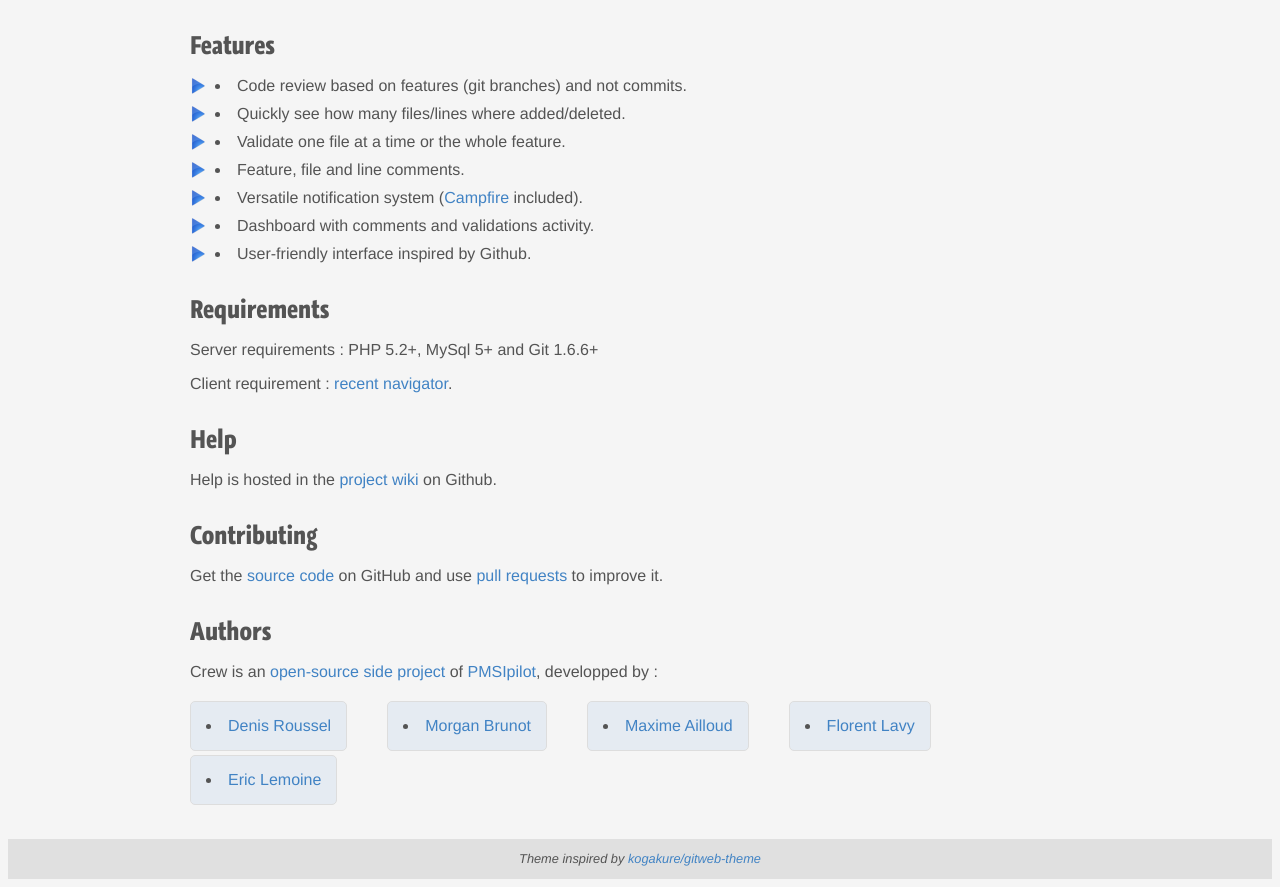
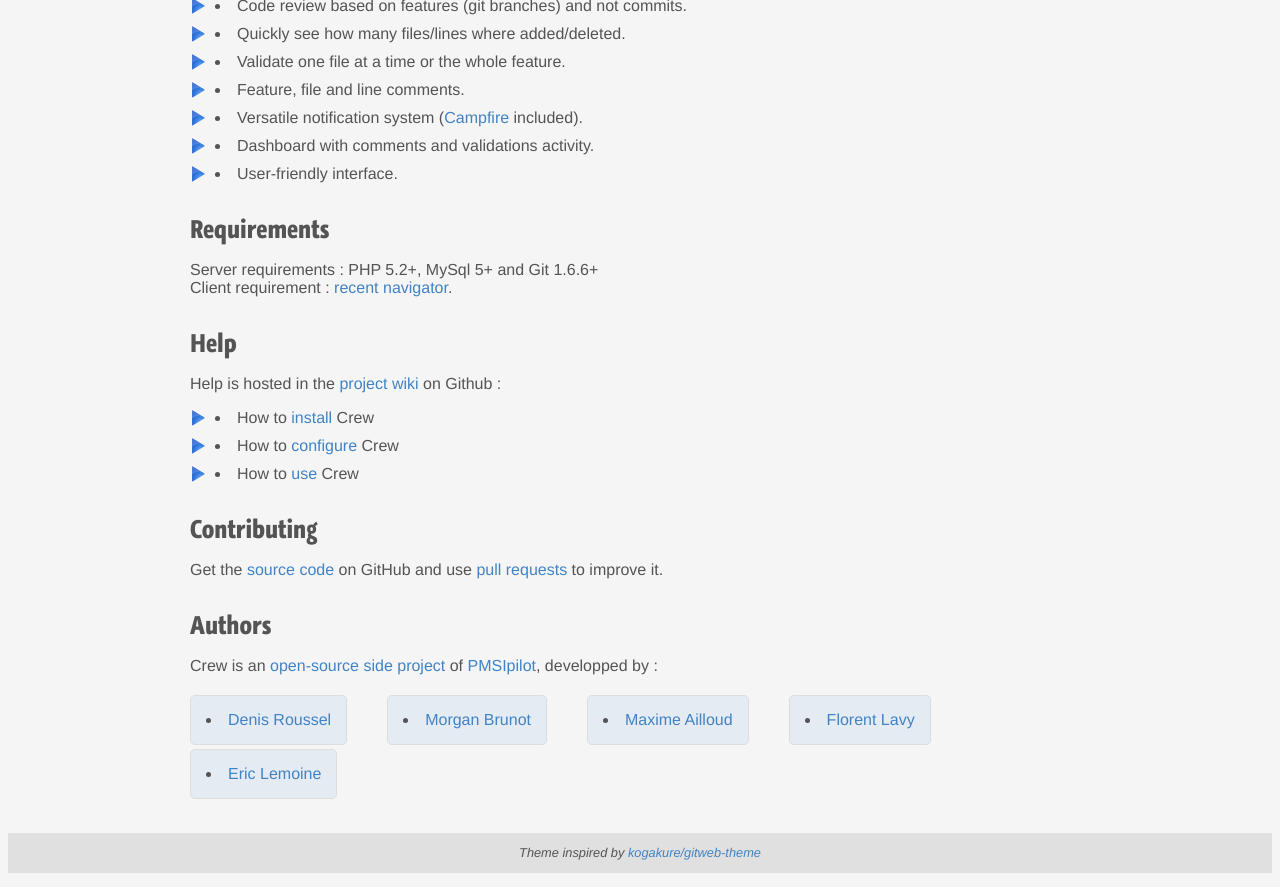
Before and after one commit to crew-cr/Crew, a PHP site: page / in a window 1280 px wide. Shown: the part 935-1822 px from the top of the page. Run offline with PHP 8.4, Linux system fonts and the light colour scheme; some libraries are stand-ins or nearby versions.

Commit message:
remove references to GitHub

```diff
--- a/css/style.css
+++ b/css/style.css
@@ -18,6 +18,50 @@ body {
 }
 strong {
   font-weight: bolder;
+}
+h1 {
+  color: #535353;
+  font-size: 4.5em;
+  margin: 0;
+  font-family: 'GraublauWebBold', Helvetica, Arial, FreeSans, san-serif;
+  letter-spacing: 0.05em;
+}
+h1 .small {
+  clear: both;
+  font-size: 0.4em;
+  letter-spacing: 0.02em;
+}
+h1 a {
+  text-decoration: none
+}
+h2 {
+  clear: both;
+  color: #545454;
+  font-size: 1.5em;
+  font-family: 'GraublauWebBold', Helvetica, Arial, FreeSans, san-serif;
+  margin: 30px 0 15px;
+}
+p {
+  margin-bottom: 15px;
+}
+a {
+  color: #4183C4;
+  text-decoration: none;
+}
+a.screenshot img {
+  box-shadow: 2px 2px 8px #777;
+  -moz-box-shadow: 2px 2px 8px #777;
+  -webkit-box-shadow: 2px 2px 8px #777;
+}
+a.screenshot.first img {
+  margin-right: 50px;
+}
+ul {
+  padding-left: 0;
+  list-style-position:inside;
+}
+li {
+  margin-bottom: 0.25em;
 }
 #menu {
   position: fixed;
@@ -44,53 +88,12 @@ strong {
 #menu li {
   float: left;
   list-style: none;
-  padding: 0 12px;
+  padding: 0 32px 0 0;
 }
 #container {
   margin: 0 auto;
   padding-top: 40px;
   width: 900px;
-}
-h1 {
-  color: #535353;
-  font-size: 4.5em;
-  margin: 0;
-  font-family: 'GraublauWebBold', Helvetica, Arial, FreeSans, san-serif;
-  letter-spacing: 0.05em;
-}
-h1 .small {
-  clear: both;
-  font-size: 0.4em;
-  letter-spacing: 0.02em;
-}
-h1 a {
-  text-decoration: none
-}
-h2 {
-  clear: both;
-  color: #545454;
-  font-size: 1.5em;
-  font-family: 'GraublauWebBold', Helvetica, Arial, FreeSans, san-serif;
-  margin: 30px 0 15px;
-}
-a {
-  color: #4183C4;
-  text-decoration: none;
-}
-a.screenshot img {
-  box-shadow: 2px 2px 8px #777;
-  -moz-box-shadow: 2px 2px 8px #777;
-  -webkit-box-shadow: 2px 2px 8px #777;
-}
-a.screenshot.first img {
-  margin-right: 50px;
-}
-ul {
-  padding-left: 0;
-  list-style-position:inside;
-}
-li {
-  margin-bottom: 0.25em;
 }
 .description {
   color: #A8A8A8;
@@ -100,30 +103,29 @@ li {
 .download {
   float: right;
 }
-p.item {
-  padding-bottom: 25px;
-}
-p.github {
-  padding: 20px 0 20px 60px;
-  background: #e5ebf2 url('https://a248.e.akamai.net/assets.github.com/images/gravatars/gravatar-140.png') no-repeat 15px center;
+div.introduction {
+  padding: 20px 20px 0;
+  background: #e5ebf2;
   background-size:32px 32px;
-  margin: 10px auto;
-  width: 380px;
+  margin: 10px 0;
+  width: 840px;
   border: 1px solid #DDD;
   -moz-border-radius: 5px;
   -webkit-border-radius: 5px;
   border-radius: 5px;
 }
-.features li {
-  padding: 0 25px 0;
-  margin-bottom: 10px;
-  background: url('../images/right-arrow.png') no-repeat left center;
-  background-size: 16px 16px;
+div.introduction p {
+  margin-bottom: 25px;
 }
 .brand {
   color: #4183C4;
   font-family: 'GraublauWebBold', Helvetica, Arial, FreeSans, san-serif;
   font-size: 1.3em;
+}
+ul.puces li{
+  padding: 0 25px 0;
+  margin-bottom: 10px;
+  background: url('../images/right-arrow.png') no-repeat left center;
 }
 ul.floating {
   margin-top: 20px;
--- a/index.html
+++ b/index.html
@@ -36,6 +36,7 @@
       <a class="screenshot" href="images/screenshots/file-comment.png" title="File comment"><img src="images/screenshots/file-comment-thumbnail.png" alt="File comment" title="File comment"></a>
 
       <h2 id="introduction">Introduction</h2>
+      <div class="introduction">
         <p class="item"><strong>Crew is a code review tool for git projects.</strong><br />
           It works with a <a href="http://github.com/KuiKui/Crew/wiki/How-to-use-Crew">simple API</a> : you can easily integrate it in your workflow.</p>
 
@@ -44,26 +45,32 @@
 
         <p class="item"><strong>Crew is an open-source project.</strong></br >
           It is published under <a href="http://en.wikipedia.org/wiki/MIT_License">MIT license</a> : you can use it Like A Boss !</p>
-
-      <p class="github"><span class="brand">Crew</span> is deeply inspired by the legendary <a href="http://github.com">Github</a> !</p>
+      </div>
 
       <h2 id="features">Features</h2>
-      <ul class="features">
+      <ul class="puces">
         <li>Code review based on features (git branches) and not commits.</li>
         <li>Quickly see how many files/lines where added/deleted.</li>
         <li>Validate one file at a time or the whole feature.</li>
         <li>Feature, file and line comments.</li>
         <li>Versatile notification system (<a href="http://campfirenow.com/">Campfire</a> included).</li>
         <li>Dashboard with comments and validations activity.</li>
-        <li>User-friendly interface inspired by Github.</li>
+        <li>User-friendly interface.</li>
       </ul>
 
       <h2 id="requirements">Requirements</h2>
-      <p>Server requirements : PHP 5.2+, MySql 5+ and Git 1.6.6+</p>
-      <p>Client requirement : <a href="http://media.rhizome.org/blog/3637/01.jpg">recent navigator</a>.</p>
+      <p>
+        Server requirements : PHP 5.2+, MySql 5+ and Git 1.6.6+<br />
+        Client requirement : <a href="http://media.rhizome.org/blog/3637/01.jpg">recent navigator</a>.
+      </p>
 
       <h2 id="help">Help</h2>
-      <p>Help is hosted in the <a href="http://github.com/KuiKui/Crew/wiki">project wiki</a> on Github.</p>
+      <p>Help is hosted in the <a href="http://github.com/KuiKui/Crew/wiki">project wiki</a> on Github :</p>
+      <ul class="puces">
+        <li>How to <a href="http://github.com/pmsipilot/Crew/wiki/How-to-install-Crew">install</a> Crew</li>
+        <li>How to <a href="http://github.com/pmsipilot/Crew/wiki/How-to-configure-Crew">configure</a> Crew</li>
+        <li>How to <a href="http://github.com/pmsipilot/Crew/wiki/How-to-use-Crew">use</a> Crew</li>
+      </ul>
 
       <h2 id="contributing">Contributing</h2>
       <p>Get the <a href="http://github.com/KuiKui/Crew">source code</a> on GitHub and use <a href="http://help.github.com/send-pull-requests/">pull requests</a> to improve it.</p>
@@ -75,7 +82,7 @@
         <li><a href="http://github.com/oziks" title="Github profil">Morgan Brunot</a></li>
         <li><a href="http://github.com/maxailloud" title="Github profil">Maxime Ailloud</a></li>
         <li><a href="http://github.com/lotholf" title="Github profil">Florent Lavy</a></li>
-        <li><a href="http://github.com/ratibus" title="Github profil">Eric Lemoine</a></li>
+        <li><a href="http://github.com/ratibus" title="Grand chef indien">Eric Lemoine</a></li>
       </ul>
     </div>
     <div id="footer">
```
Also changed, not shown: images/right-arrow.png. Lines whose indentation alone changed are shown as unchanged.
